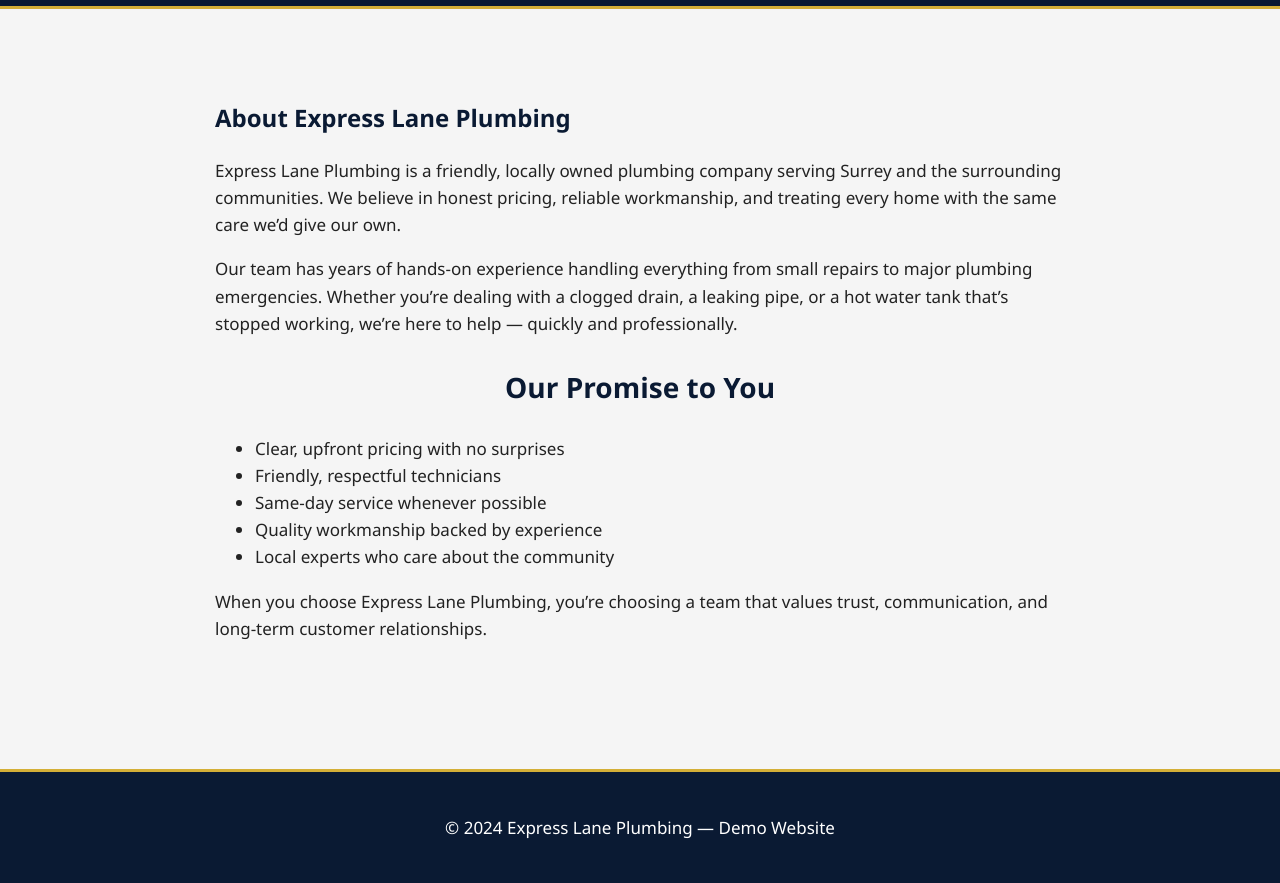
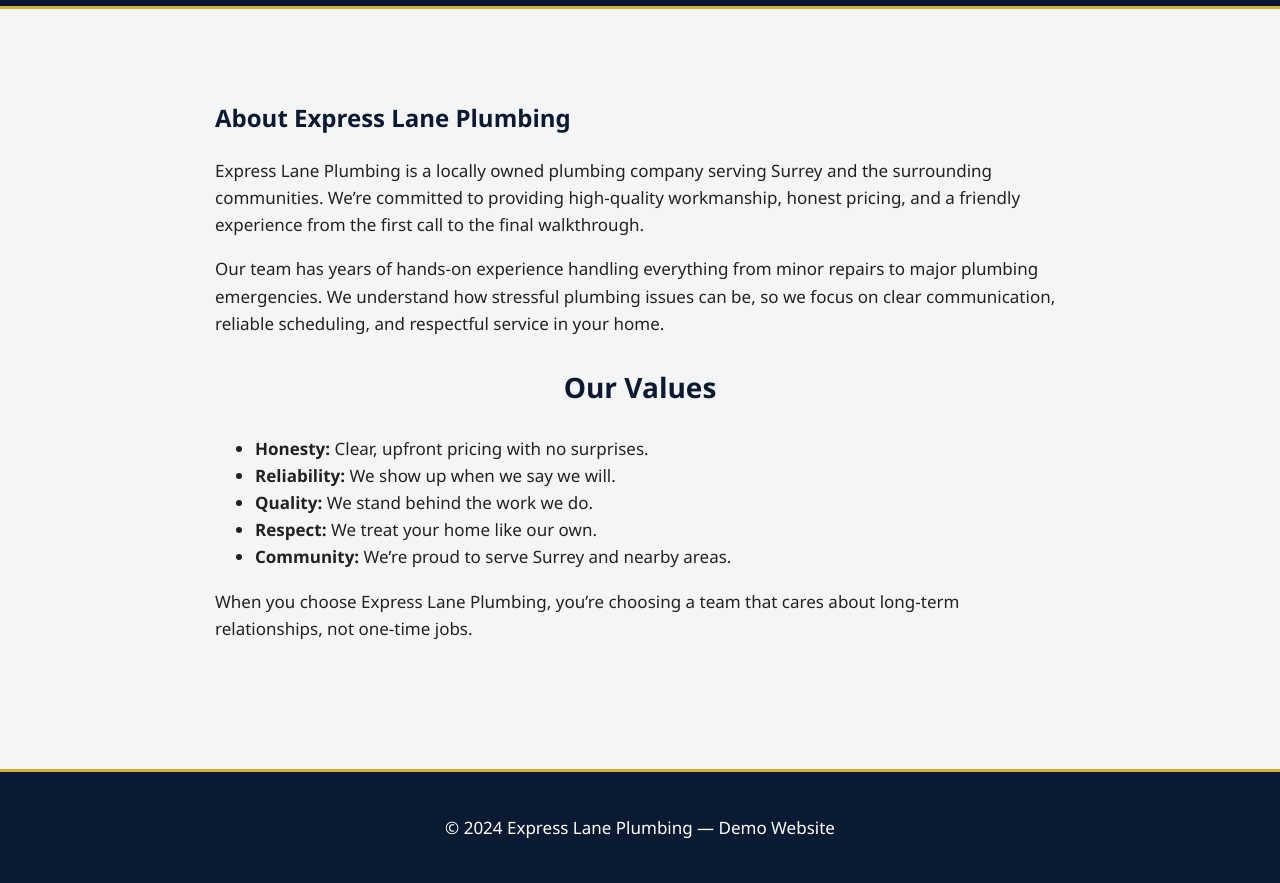
Before and after one commit to jjha2489/expresslaneplumbing-demo, a plain HTML site: page about.html in a window 1280 px wide. Shown: the part 72-955 px from the top of the page. Drawn offline with Linux system fonts and the light colour scheme.

Commit message:
Update about.html

```diff
--- a/about.html
+++ b/about.html
@@ -4,6 +4,7 @@
     <meta charset="UTF-8">
     <meta name="viewport" content="width=device-width, initial-scale=1.0">
     <title>About Us | Express Lane Plumbing</title>
+    <meta name="description" content="Learn about Express Lane Plumbing, a locally owned plumbing company serving Surrey and nearby communities.">
     <link rel="stylesheet" href="css/styles.css">
 </head>
 
@@ -16,6 +17,8 @@
             <a href="index.html">Home</a>
             <a href="about.html">About</a>
             <a href="services.html">Services</a>
+            <a href="areas.html">Service Areas</a>
+            <a href="testimonials.html">Testimonials</a>
             <a href="contact.html">Contact</a>
         </nav>
     </div>
@@ -24,20 +27,20 @@
 <section class="container page">
     <h2>About Express Lane Plumbing</h2>
 
-    <p>Express Lane Plumbing is a friendly, locally owned plumbing company serving Surrey and the surrounding communities. We believe in honest pricing, reliable workmanship, and treating every home with the same care we’d give our own.</p>
+    <p>Express Lane Plumbing is a locally owned plumbing company serving Surrey and the surrounding communities. We’re committed to providing high‑quality workmanship, honest pricing, and a friendly experience from the first call to the final walkthrough.</p>
 
-    <p>Our team has years of hands‑on experience handling everything from small repairs to major plumbing emergencies. Whether you’re dealing with a clogged drain, a leaking pipe, or a hot water tank that’s stopped working, we’re here to help — quickly and professionally.</p>
+    <p>Our team has years of hands‑on experience handling everything from minor repairs to major plumbing emergencies. We understand how stressful plumbing issues can be, so we focus on clear communication, reliable scheduling, and respectful service in your home.</p>
 
-    <h3>Our Promise to You</h3>
+    <h3>Our Values</h3>
     <ul>
-        <li>Clear, upfront pricing with no surprises</li>
-        <li>Friendly, respectful technicians</li>
-        <li>Same‑day service whenever possible</li>
-        <li>Quality workmanship backed by experience</li>
-        <li>Local experts who care about the community</li>
+        <li><strong>Honesty:</strong> Clear, upfront pricing with no surprises.</li>
+        <li><strong>Reliability:</strong> We show up when we say we will.</li>
+        <li><strong>Quality:</strong> We stand behind the work we do.</li>
+        <li><strong>Respect:</strong> We treat your home like our own.</li>
+        <li><strong>Community:</strong> We’re proud to serve Surrey and nearby areas.</li>
     </ul>
 
-    <p>When you choose Express Lane Plumbing, you’re choosing a team that values trust, communication, and long‑term customer relationships.</p>
+    <p>When you choose Express Lane Plumbing, you’re choosing a team that cares about long‑term relationships, not one‑time jobs.</p>
 </section>
 
 <footer>
@@ -46,5 +49,7 @@
     </div>
 </footer>
 
+<a class="call-now" href="tel:16044460445">Call Now</a>
+
 </body>
 </html>
```
